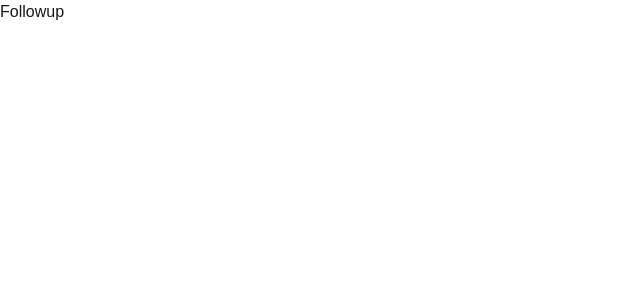
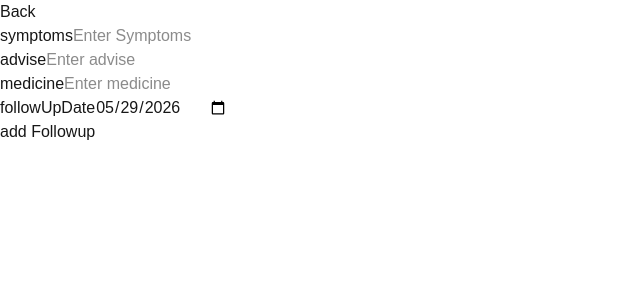
Before and after one commit to jayy-codes07/homeopathy, a Next.js app in the folder frontend/: page /patients/1/followup in a window 1280 px wide. Shown: the top 300 px of the page, without its empty margins (0-640 px from the left). Built offline with nearby package versions, Linux system fonts and the light colour scheme.

Commit message:
whole basic app complate

```diff
--- a/frontend/src/app/page.tsx
+++ b/frontend/src/app/page.tsx
@@ -1,9 +1,25 @@
-import React from 'react'
+"use client"
+import { useEffect } from 'react'
+import { useRouter } from 'next/navigation'
+import Loading from '@/components/Loading'
 
-const Home = () => {
-  return (
-    <div>Home</div>
-  )
+const Page = () => {
+  const router = useRouter()
+
+  useEffect(() => {
+    // if token exists → go to dashboard
+    // if no token → go to login
+
+    if (localStorage.getItem("doctorJWT")) {
+      router.push('/dashboard')
+    } else {
+      router.push('/login')
+    }
+    router.push('/dashboard')
+
+  }, [])
+
+  return <div><Loading /></div>
 }
 
-export default Home
+export default Page
--- a/frontend/src/app/patients/[patientId]/followup/page.tsx
+++ b/frontend/src/app/patients/[patientId]/followup/page.tsx
@@ -1,9 +1,71 @@
-import React from 'react'
+"use client"
 
-const Followup = () => {
+import React, { SyntheticEvent, use, useState } from 'react'
+import { Followup } from '@/types'
+import { useRouter } from 'next/navigation'
+import api from '@/utils/api'
+
+type Followuptypes = Omit<Followup, "_id">
+const Page = ({ params }: { params: Promise<{ patientId: string }> }) => {
+
+  const patientid = use(params).patientId
+
+  const [formData, setFormData] = useState<Followuptypes>({
+    followUpDate: new Date(),
+    symptoms: "",
+    advise: "",
+    medicine: "",
+    patientId: patientid
+  })
+  const [submitloading, setSubmitloading] = useState(false)
+  const [error, setError] = useState("")
+  const router = useRouter()
+  const submitform = async (e: SyntheticEvent) => {
+    e.preventDefault()
+
+    try {
+      setSubmitloading(true)
+      await api.post(`/followup/create-followup/${patientid}`, formData)
+      router.push(`/patients/${patientid}`)
+      setSubmitloading(false)
+    } catch (error: any) {
+      setError(error.response?.data?.message || "problem while sending to backend")
+    } finally {
+      setSubmitloading(false)
+    }
+  }
   return (
-    <div>Followup</div>
+    <div>
+      <button onClick={() => { router.back() }}>Back</button>
+      <form onSubmit={submitform}>
+
+        <div>
+          <label htmlFor="symptoms">symptoms</label>
+          <input type="text" required value={formData.symptoms} placeholder='Enter Symptoms' onChange={(e) => { setFormData({ ...formData, symptoms: e.target.value }) }} />
+        </div>
+        <div>
+          <label htmlFor="advise">advise</label>
+          <input type="text" value={formData.advise} placeholder='Enter advise' onChange={(e) => { setFormData({ ...formData, advise: e.target.value }) }} />
+        </div>
+        <div>
+          <label htmlFor="medicine">medicine</label>
+          <input type="text" required value={formData.medicine} placeholder='Enter medicine' onChange={(e) => { setFormData({ ...formData, medicine: e.target.value }) }} />
+        </div>
+
+        <div>
+          <label htmlFor="followUpDate">followUpDate</label>
+          <input type="date" required
+            value={formData.followUpDate instanceof Date
+              ? formData.followUpDate.toISOString().split("T")[0]
+              : ""}
+            placeholder='Enter followUpDate' onChange={(e) => { setFormData({ ...formData, followUpDate: new Date(e.target.value) }) }} />
+        </div>
+
+        <input type="submit" value="add Followup" className={`${submitloading ? "cursor-wait bg-gra-800" : ""}`} />
+      </form>
+      {error ? error : ""}
+    </div>
   )
 }
 
-export default Followup
+export default Page
--- a/frontend/src/app/patients/[patientId]/page.tsx
+++ b/frontend/src/app/patients/[patientId]/page.tsx
@@ -46,7 +46,7 @@ const Page = ({ params }: { params: Promise<{ patientId: string }> }) => {
     <div className="bg-[#000000d9] p-4 md:p-8 lg:p-10 font-sans pb-24">
 
       <button
-        onClick={() => router.back()}
+        onClick={() => router.push("patients")}
         className="flex items-center gap-2 px-4 py-2 border border-gray-200 rounded-xl text-gray-400 hover:bg-gray-100 hover:text-gray-600 hover:shadow-sm mb-6 lg:mb-8 transition-all duration-200"
       >
         <svg xmlns="http://www.w3.org/2000/svg" width="16" height="16" viewBox="0 0 24 24" fill="none" stroke="currentColor" strokeWidth="2" strokeLinecap="round" strokeLinejoin="round">
@@ -127,7 +127,7 @@ const Page = ({ params }: { params: Promise<{ patientId: string }> }) => {
             </span>
           </div>
 
-         <button className="hidden lg:flex bg-[#244165] hover:bg-[#1a304b] text-blue-100 font-medium px-4 py-2.5 rounded-xl shadow transition-all duration-200 hover:scale-105 hover:shadow-md items-center gap-2 text-sm " onClick={() => redirect(`/patients/${patientid}/followup`)}>
+          <button className="hidden lg:flex bg-[#244165] hover:bg-[#1a304b] text-blue-100 font-medium px-4 py-2.5 rounded-xl shadow transition-all duration-200 hover:scale-105 hover:shadow-md items-center gap-2 text-sm " onClick={() => router.push(`/patients/${patientid}/followup`)}>
             <svg xmlns="http://www.w3.org/2000/svg" width="16" height="16" viewBox="0 0 24 24" fill="none" stroke="currentColor" strokeWidth="2" strokeLinecap="round" strokeLinejoin="round">
               <rect width="18" height="18" x="3" y="4" rx="2" ry="2" />
               <line x1="16" x2="16" y1="2" y2="6" />
@@ -143,11 +143,11 @@ const Page = ({ params }: { params: Promise<{ patientId: string }> }) => {
         <div className="space-y-0 lg:max-w-4xl">
           {followups.map((data, idx) => (<div key={idx} className="relative pl-8 pb-8 border-l border-gray-600/50 last:border-transparent last:pb-0 group">
             {/* Timeline Dot */}
-            <div className="absolute w-3.5 h-3.5 rounded-full bg-[#323232] border-[3px] border-[#4e82c5] -left-[7.5px] top-1.5 transition-transform duration-300 group-hover:scale-125"></div>
+            <div className="absolute w-3.5 h-3.5 rounded-full bg-[#323232] border-[3px] border-[#4e82c5] left-[-7.5px] top-1.5 transition-transform duration-300 group-hover:scale-125"></div>
 
             <div className="flex justify-between items-start mb-5">
               <div className="text-lg lg:text-xl font-medium group-hover:text-blue-200 transition-colors duration-200">{data.followUpDate ? new Date(data.followUpDate).toLocaleDateString() : "not set"}</div>
-              {followups[0] ? <span className="bg-[#173a14] text-[#55b749] px-3 py-1 rounded-md text-sm font-medium">Latest</span> : ""}
+              {idx === 0 ? <span className="bg-[#173a14] text-[#55b749] px-3 py-1 rounded-md text-sm font-medium">Latest</span> : null}
             </div>
 
             <div className="grid grid-cols-1 md:grid-cols-2 gap-y-6 gap-x-8">
@@ -172,7 +172,7 @@ const Page = ({ params }: { params: Promise<{ patientId: string }> }) => {
 
       {/* 3. Mobile ONLY Floating Action Button - Hides on laptop screens */}
       <div className="fixed bottom-8 right-8 lg:hidden z-50">
-        <button className="bg-[#244165] hover:bg-[#1a304b] text-blue-100 font-medium px-5 py-3.5 rounded-xl shadow-lg transition-all duration-200 hover:scale-105 hover:shadow-2xl flex items-center gap-2">
+        <button className="bg-[#244165] hover:bg-[#1a304b] text-blue-100 font-medium px-5 py-3.5 rounded-xl shadow-lg transition-all duration-200 hover:scale-105 hover:shadow-2xl flex items-center gap-2" onClick={() => router.push(`/patients/${patientid}/followup`)}>
           <svg xmlns="http://www.w3.org/2000/svg" width="18" height="18" viewBox="0 0 24 24" fill="none" stroke="currentColor" strokeWidth="2" strokeLinecap="round" strokeLinejoin="round">
             <rect width="18" height="18" x="3" y="4" rx="2" ry="2" />
             <line x1="16" x2="16" y1="2" y2="6" />
```
